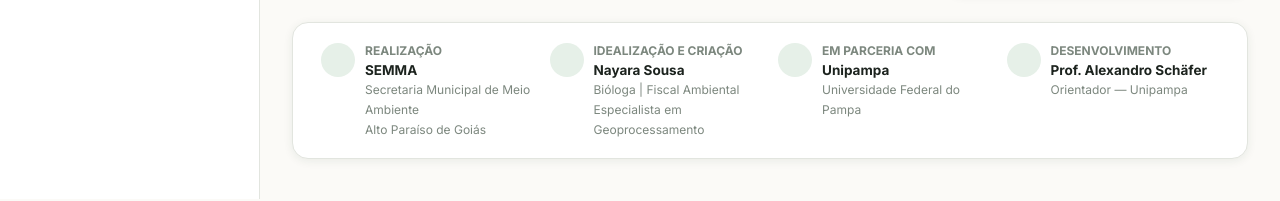
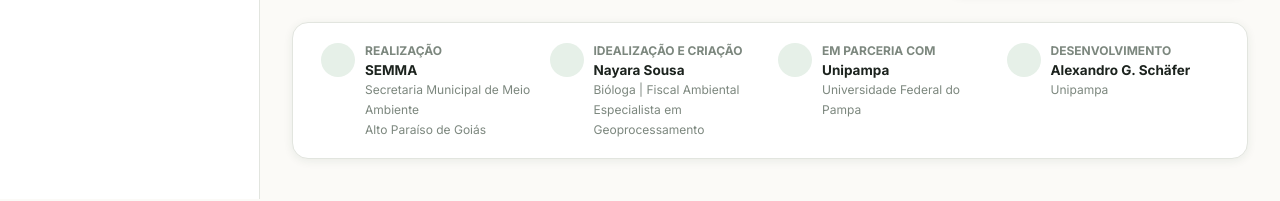
Before and after one commit to Alexandrogschafer/portal-geoambiental, a plain HTML site: page index.html in a window 1280 px wide. Shown: the part 1200-1401 px from the top of the page. Drawn offline with nearby package versions, Linux system fonts and the light colour scheme; no server answers.

Commit message:
Ajusta nome e descrição de Alexandro nos créditos

```diff
--- a/index.html
+++ b/index.html
@@ -229,8 +229,8 @@
         <div class="avatar"></div>
         <div>
           <div class="title">Desenvolvimento</div>
-          <strong>Prof. Alexandro Schäfer</strong>
-          <span>Orientador — Unipampa</span>
+          <strong>Alexandro G. Schäfer</strong>
+          <span>Unipampa</span>
         </div>
       </div>
     </div>
```
